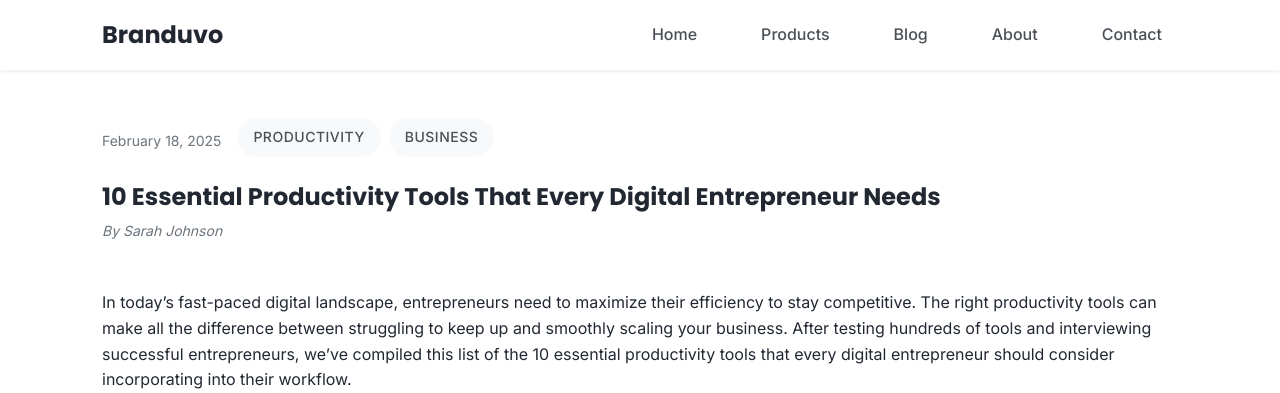
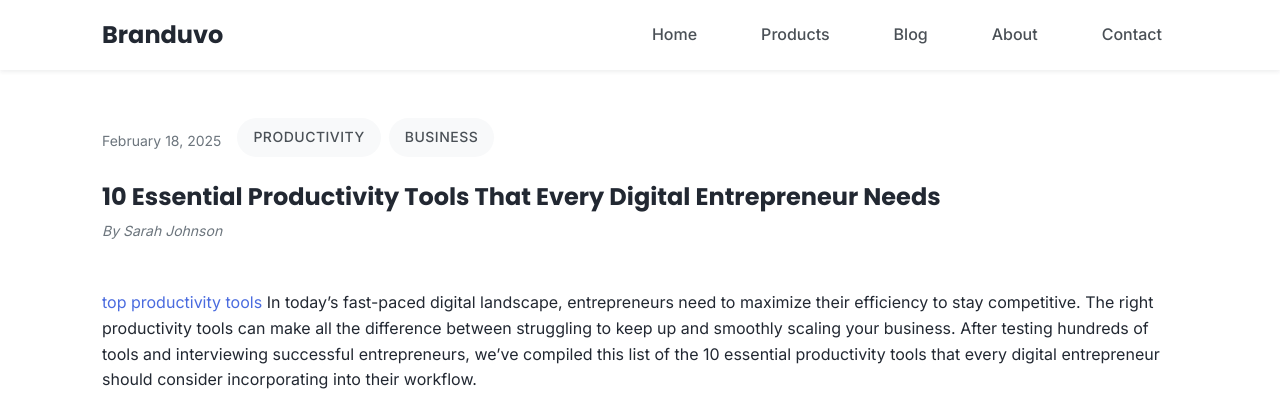
Before and after one commit to branduvo/branduvo.github.io, a Jekyll site: the page built from _posts/2023-06-01-top-productivity-tools.md, in a window 1280 px wide and 900 px high, cut to the strip 0-393 px from the top of the window. Built offline with Jekyll 4.4.1, drawn with Linux system fonts in a browser that asks for light colours.

Commit message:
Update 2023-06-01-top-productivity-tools.md

```diff
--- a/_posts/2023-06-01-top-productivity-tools.md
+++ b/_posts/2023-06-01-top-productivity-tools.md
@@ -8,7 +8,7 @@ excerpt: "Discover the top productivity tools that can transform your workflow a
 meta-description: "Explore the must-have productivity tools for digital entrepreneurs to streamline workflows and boost efficiency."
 permalink: /top-productivity-tools.html/
 ---
-
+[top productivity tools](top-productivity-tools.html)
 In today's fast-paced digital landscape, entrepreneurs need to maximize their efficiency to stay competitive. The right productivity tools can make all the difference between struggling to keep up and smoothly scaling your business. After testing hundreds of tools and interviewing successful entrepreneurs, we've compiled this list of the 10 essential productivity tools that every digital entrepreneur should consider incorporating into their workflow.
 
 ![Productivity Tools for Entrepreneurs](/images/productivity-tools.jpg)
```
